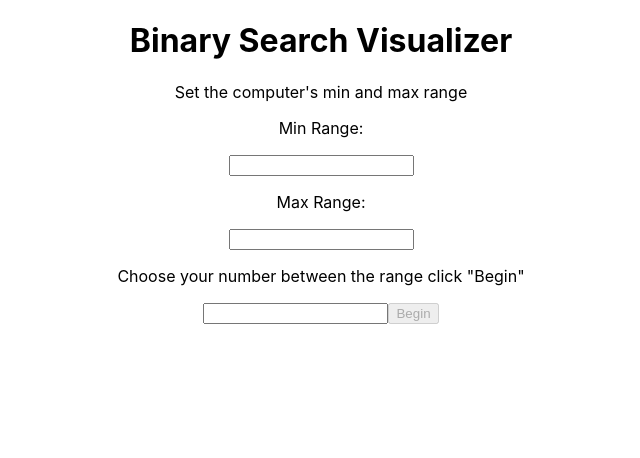
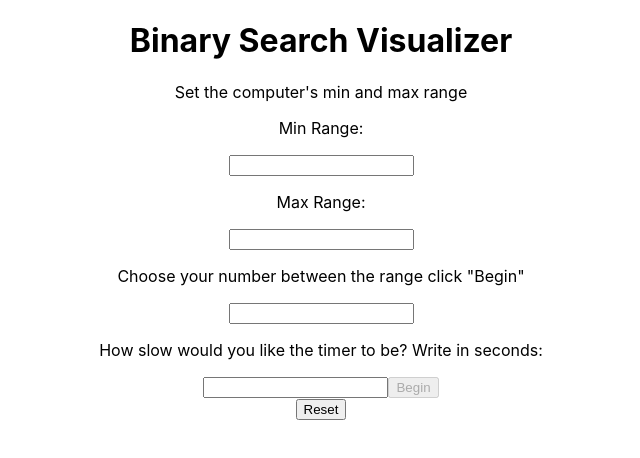
Before and after one commit to SenouLynn/binary-search-visualizer, a React (Create React App) app in the folder client/: page / in a window 1280 px wide. Shown: the top 458 px of the page, without its empty margins (319-959 px from the left). Built offline with nearby package versions, Linux system fonts and the light colour scheme.

Commit message:
playing around with timing functions to add features

```diff
--- a/client/src/components/Builder.jsx
+++ b/client/src/components/Builder.jsx
@@ -9,21 +9,28 @@ export default function Builder(props) {
     let superMaxArr = props.superMaxArr
 
     let isWon = props.isWon
-    let winClass = ""
+    let highlightClass = "";
+
+    let showLessThan = props.showLessThan
+    let showLessThanClass = ""
+    let showLessThanSymbol = ""
+
+    let showMoreThan = props.showMoreThan
+    let showMoreThanClass = ""
+    let showMOreThanSymbol = ""
+
     console.log(isWon)
     if(isWon){
-        winClass = "winClass"
+        highlightClass = "winClass"
+    } else if(showLessThan){
+        highlightClass = "notWinClass"
+    } else if (showMoreThan){
+        highlightClass = "notWinClass"
     }
 
 
     return (
         <div className="grid-container">
-
-            {/* {gridArray.map((num) => {
-                return (
-                    <div key={num} className={"gridbox"}>{num}</div>
-                )
-            })} */}
 
             {subMinArr ? subMinArr.map((num) => {
                 return (
@@ -32,9 +39,14 @@ export default function Builder(props) {
             }) : ''}
 
             {middleArr ? middleArr.map((num) => {
-
+                //Toggle content
+                if(showLessThan){
+                    num = "<"
+                } else if (showMoreThan){
+                    num = ">"
+                }
                 return (
-                    <div key={num} className={`gridbox ${winClass}`}>{num}</div>
+                    <div key={num} className={`gridbox ${highlightClass}`}>{num}</div>
                 )
             }) : ''}
 
--- a/client/src/components/Grid.jsx
+++ b/client/src/components/Grid.jsx
@@ -7,13 +7,16 @@ export default function Grid(props) {
     //Import initial user input numbers
     let initialMin = props.rangeMin;
     let initialMax = props.rangeMax;
-    let initialNum = props.initialNum
+    let initialNum = props.initialNum;
+    let timerInput = props.timer * 1000;
 
 
 
     let gridArray = []
 
     let [winCondition, setWinCondition] = useState(false)
+    let [showLessThan, setShowLessThan] = useState(false)
+    let [showMoreThan, setShowMoreThan] = useState(false)
 
 
 
@@ -70,7 +73,19 @@ export default function Grid(props) {
         setTurnCounter(turnCounter + 1)
     }
 
+    //Showguess Timer function
+    let [showGuessTrigger, setShowGuessTrigger] = useState(false)
 
+    //Toggle on to start showGuess function
+    useEffect(() => {
+        if(showGuessTrigger && !winCondition){
+            const guessTimer = setTimeout (() => {
+                showGuess()
+
+            }, timerInput);
+            return () => clearTimeout(guessTimer);
+        }
+    })
 
     let [trigger, setTrigger] = useState(false)
     //Timer function
@@ -81,7 +96,7 @@ export default function Grid(props) {
                 console.log("inside timer")
                 startSearch()
                 setTurnCounter(turnCounter + 1)
-            }, 2000);
+            }, timerInput);
             return () => clearTimeout(timer);
         }
     });
@@ -100,7 +115,8 @@ export default function Grid(props) {
         setGuessState(newGuess)
         console.log(newGuess)
 
-        checkNum()
+        // checkNum()
+        showGuess()
     }
 
     //Check if number is the right one
@@ -123,6 +139,50 @@ export default function Grid(props) {
         }
 
         createDivs()
+
+        //Toggle show guess trigger to initialize
+        // setShowGuessTrigger(true)
+    }
+
+    function showGuess() {
+        //toggle showguess timer
+
+         //reset divs
+         let midArr = [];
+
+
+         gridArray.forEach((num) => {
+
+            if(num === newGuess && newGuess === initialNum){
+                midArr.push(num)
+                setWinCondition(true)
+            } else if (num === newGuess && newGuess > initialNum){
+                midArr.push(num)
+                setShowLessThan(true)
+            } else if (num === newGuess && newGuess < initialNum){
+                midArr.push(num)
+                setShowMoreThan(true)
+            }
+        })
+
+
+         //Set arrays for classes
+        setMiddleArr(midArr)
+
+
+
+
+        //Grid Array Reset
+        gridArray = []
+
+        //Turn Toggle off after this has run once
+        setShowGuessTrigger(false)
+
+        //Might need to set up another timer function to call createdivs
+        //createDivs()
+
+
+
     }
 
     function createDivs() {
@@ -133,7 +193,7 @@ export default function Grid(props) {
 
         if (newGuess !== initialNum) {
             gridArray.forEach((num) => {
-                // console.log(subMinArr)
+
                 if (num < newMin) {
                     minArr.push(num)
                 } else if (num <= newMax && num >= newMin) {
@@ -148,7 +208,7 @@ export default function Grid(props) {
             //Set up Winning Condition
 
             gridArray.forEach((num) => {
-                // console.log(subMinArr)
+
                 if (num < newGuess) {
                     minArr.push(num)
                 } else if (num === newGuess) {
@@ -194,7 +254,7 @@ export default function Grid(props) {
                 <p>Maximum: {newMax}</p>
             </div>
 
-            <Builder gridArray={gridArray} subMinArr={subMinArr} superMaxArr={superMaxArr} middleArr={middleArr} isWon={winCondition} />
+            <Builder gridArray={gridArray} subMinArr={subMinArr} superMaxArr={superMaxArr} middleArr={middleArr} isWon={winCondition} showLessThan={showLessThan} showMoreThan={showMoreThan}/>
 
         </div>
     )
--- a/client/src/components/Home.jsx
+++ b/client/src/components/Home.jsx
@@ -7,24 +7,23 @@ export default function Home() {
     let [initialNum, setInitialNum] = useState("")
 
     //Set The Desired Range
-    //For now it will be between 1 and 100 for ease of sake
     let [rangeMin, setRangeMin] = useState("")
     let [rangeMax, setRangeMax] = useState("")
+
+    //Set Timer in milliseconds
+    let [timer, setTimer] = useState("")
 
 
     //Start Button//
     let [startGrid, setStartGrid] = useState()
     function startHandler() {
-        console.log("Start Handler Input", typeof (parseInt(initialNum)), initialNum)
-        console.log("Start Handler rangeMin", typeof (parseInt(rangeMin)), rangeMin)
-        console.log("Start Handler rangeMax", typeof (parseInt(rangeMax)), rangeMax)
 
-        setStartGrid ( <Grid rangeMin={parseInt(rangeMin)} rangeMax={parseInt(rangeMax)} initialNum = {parseInt(initialNum)}/> )
+        setStartGrid ( <Grid rangeMin={parseInt(rangeMin)} rangeMax={parseInt(rangeMax)} initialNum = {parseInt(initialNum)} timer={timer}/> )
     }
 
     //Disables Start Unless conditions are met
     let disabledVar;
-    let rangeCheckAlert = []
+
     if (rangeMin &&
         rangeMax &&
         initialNum &&
@@ -39,6 +38,17 @@ export default function Home() {
         disabledVar = true
     }
 
+    //Reset Button
+
+    function resetBoard() {
+        setInitialNum("")
+        setRangeMin("")
+        setRangeMax("")
+        setTimer("")
+
+        setStartGrid ()
+    }
+
     return (
         <div>
             <div>
@@ -51,12 +61,18 @@ export default function Home() {
 
             <p>Choose your number between the range click "Begin"</p>
             <input type="number" value={initialNum} onChange={event => setInitialNum(event.target.value)}></input>
+
+            <p>How slow would you like the timer to be? Write in seconds: </p>
+            <input type="number" value={timer} onChange={event => setTimer(event.target.value)}></input>
             <button disabled={disabledVar} onClick={startHandler}>Begin</button>
-            <p> {rangeCheckAlert} </p>
+
             </div>
 
             {startGrid}
 
+            <div>
+                <button onClick={resetBoard}>Reset</button>
+            </div>
 
         </div>
     )
--- a/client/src/styles/App.css
+++ b/client/src/styles/App.css
@@ -36,6 +36,10 @@
   background-color: red;
 }
 
+.notWinClass {
+  background-color: blue;
+}
+
 .info-box {
   display: flex;
   justify-content: space-between;
```
Also changed, not shown: package.json (added, +15 -0 lines), 2 other files (tests, documents, lock files or other folders).
